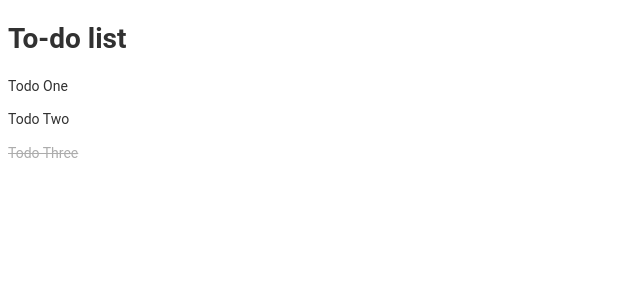
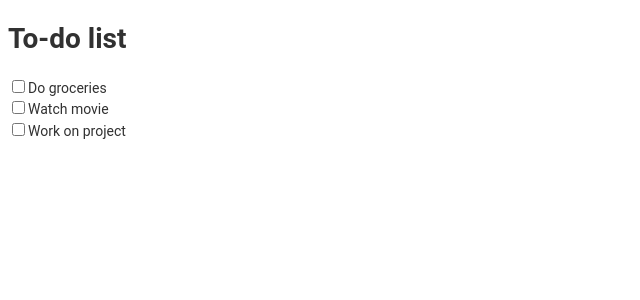
Before and after one commit to imkarin/angular-todolist, an Angular app: page / in a window 1280 px wide. Shown: the top 300 px of the page, without its empty margins (0-640 px from the left). Built offline with nearby package versions, Linux system fonts and the light colour scheme.

Commit message:
Added eventlistener for TodoItem checkbox

```diff
--- a/src/app/components/todo-item/todo-item.component.html
+++ b/src/app/components/todo-item/todo-item.component.html
@@ -1,5 +1,6 @@
 <div [ngClass]="setClasses()" >
-    <p>
-        {{ todo.title }}
-    </p>
+    <label>
+        <input type="checkbox" (change)="onToggle(todo)" />
+        <p>{{ todo.title }}</p>
+    </label>
 </div>
--- a/src/app/components/todo-item/todo-item.component.scss
+++ b/src/app/components/todo-item/todo-item.component.scss
@@ -1,4 +1,8 @@
 .todo {
+    p {
+        display: inline;
+    }
+
     &.is-completed {
         p {
             text-decoration: line-through;
--- a/src/app/components/todo-item/todo-item.component.ts
+++ b/src/app/components/todo-item/todo-item.component.ts
@@ -11,12 +11,11 @@ export class TodoItemComponent implements OnInit {
 
   constructor() { }
 
-  ngOnInit(): void {
-  }
+  ngOnInit(): void { }
 
   // Set classes dynamically
   setClasses() {
-    let classes = {
+    const classes = {
       todo: true,
       'is-completed': this.todo.completed
     }
@@ -24,4 +23,8 @@ export class TodoItemComponent implements OnInit {
     return classes
   }
 
+  // Event listener on checkbox toggle
+  onToggle(todo: Todo) {
+    this.todo.completed = !todo.completed;
+  }
 }
--- a/src/app/components/todos/todos.component.ts
+++ b/src/app/components/todos/todos.component.ts
@@ -15,18 +15,18 @@ export class TodosComponent implements OnInit {
     this.todos = [
       {
         id: 1,
-        title: 'Todo One',
+        title: 'Do groceries',
         completed: false
       },
       {
         id: 2,
-        title: 'Todo Two',
+        title: 'Watch movie',
         completed: false
       },
       {
         id: 3,
-        title: 'Todo Three',
-        completed: true
+        title: 'Work on project',
+        completed: false
       }
     ]
   }
```
